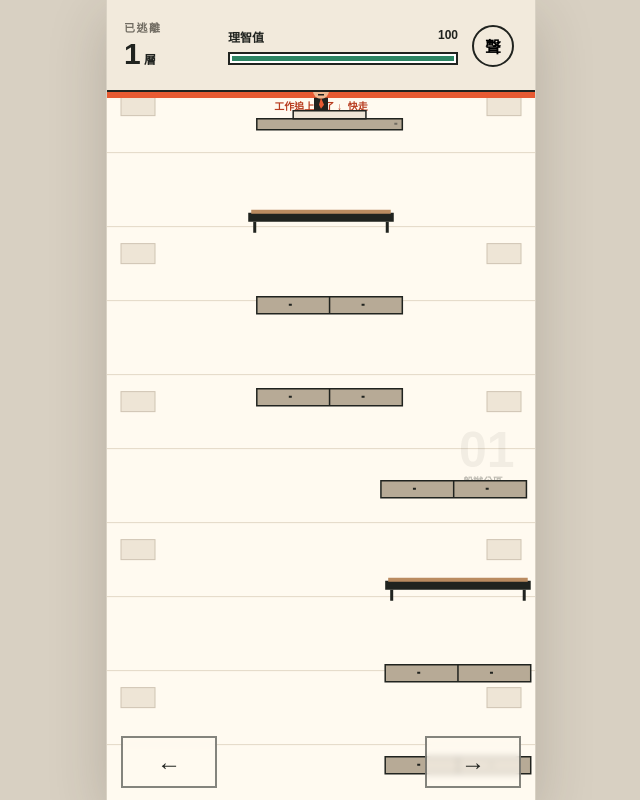
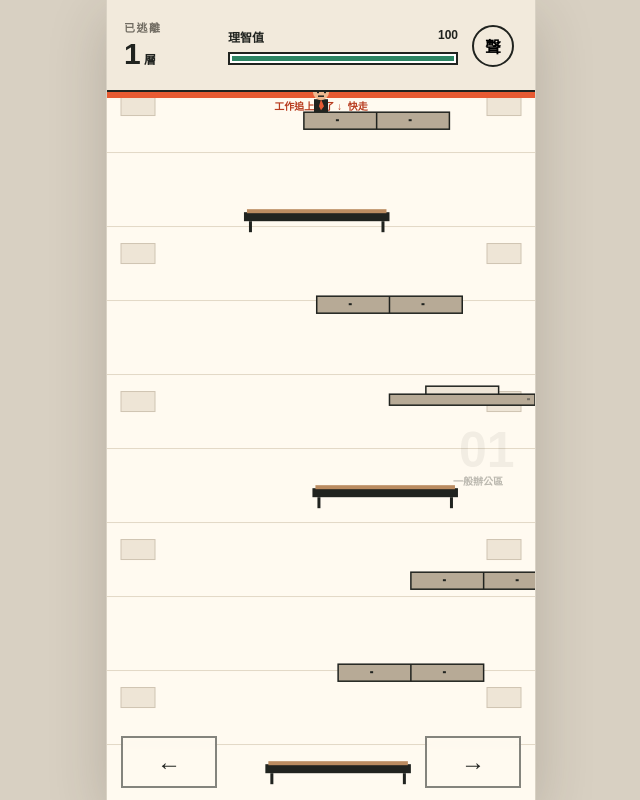
Before and after one commit to HiEllenC/who-clocks-out, a website: page index.html in a window 1280 px wide. Both pictures are taken after a click on the button "放我回家". Shown: the whole page, without its empty margins (319-959 px from the left). Drawn offline with Linux system fonts and the light colour scheme.

Commit message:
Vary platforms and accelerate every floor

```diff
--- a/index.html
+++ b/index.html
@@ -5,7 +5,7 @@
   <meta name="viewport" content="width=device-width,initial-scale=1,viewport-fit=cover,user-scalable=no">
   <meta name="theme-color" content="#f2eadc">
   <title>誰先下班？</title>
-  <link rel="stylesheet" href="./styles.css?v=24">
+  <link rel="stylesheet" href="./styles.css?v=25">
 </head>
 <body>
   <main class="game-shell" aria-label="誰先下班遊戲">
@@ -59,6 +59,6 @@
       </div>
     </section>
   </main>
-  <script type="module" src="./src/game.js?v=24"></script>
+  <script type="module" src="./src/game.js?v=25"></script>
 </body>
 </html>
--- a/src/game-core.js
+++ b/src/game-core.js
@@ -140,17 +140,20 @@ export function weightedEventIndex(pool, roll) {
 
 export function createPlatformSequence(random) {
   const damageEffects = ['documents', 'chair', 'box'];
-  const lanes = [8, 35, 64];
-  let lane = 1;
+  let platformX = 35;
   let index = 0;
   return () => {
-    if (index > 0 && index % 5 === 0) {
-      lane = (lane + (random() < 0.5 ? 1 : 2)) % lanes.length;
+    if (index > 0) {
+      const shift = 10 + Math.floor(random() * 19);
+      const direction = random() < 0.5 ? -1 : 1;
+      const proposedX = platformX + direction * shift;
+      platformX = proposedX < 8 || proposedX > 72
+        ? platformX - direction * shift
+        : proposedX;
     }
     const floor = index + 1;
     const appearances = platformAppearancesForFloor(floor);
     const appearance = appearances[Math.floor(random() * appearances.length)];
-    const jitter = Math.round((random() - 0.5) * 4);
     const eventRoll = index === 0 ? 1 : random();
     const eventKind = index === 0 ? 'none' : eventKindForRoll(eventRoll);
     const eventPool = eventKind === 'damage' ? DAMAGE_EVENTS : RECOVERY_EVENTS;
@@ -167,7 +170,7 @@ export function createPlatformSequence(random) {
       eventIndex,
       effectKind,
       actor: event?.actor ?? null,
-      x: Math.max(8, Math.min(72, lanes[lane] + jitter)),
+      x: platformX,
       y: 18 + index * 92,
     };
     index += 1;
@@ -204,18 +207,7 @@ export function landsOnPlatform(player, platform) {
 }
 
 export function advanceScroll(cameraY, deepestFloor, dt) {
-  const openingFloors = Math.min(deepestFloor, 30);
-  const buildingFloors = Math.min(Math.max(0, deepestFloor - 30), 30);
-  const pressureFloors = Math.min(Math.max(0, deepestFloor - 60), 30);
-  const overtimeFloors = Math.max(0, deepestFloor - 90);
-  const speed = Number(Math.min(
-    110,
-    26
-      + openingFloors * 0.52
-      + buildingFloors * 0.68
-      + pressureFloors * 0.86
-      + overtimeFloors * 0.42,
-  ).toFixed(4));
+  const speed = Number(Math.min(120, 26 + deepestFloor * 0.72).toFixed(4));
   return { cameraY: cameraY + speed * dt, speed };
 }
 
```
Also changed, not shown: test/game-core.test.js (+19 -24 lines).
